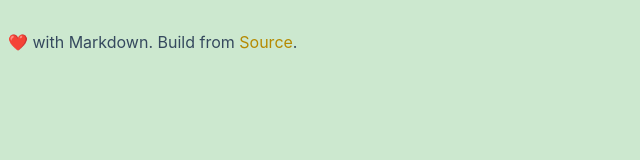
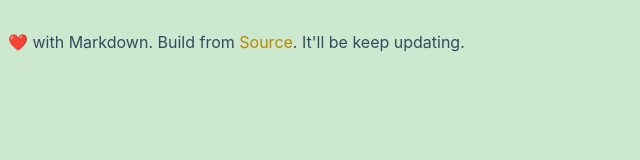
Before and after one commit to evillt/resume, a website: page template.html in a window 1280 px wide. Shown: the whole page, without its empty margins (0-640 px from the left). Drawn offline with Linux system fonts and the light colour scheme.

Commit message:
Update template.html

```diff
--- a/template.html
+++ b/template.html
@@ -22,6 +22,7 @@
   <footer style="margin-top: 2em;">
     ❤️ with Markdown.
     Build from <a href="https://github.com/evillt/resume">Source</a>.
+    It'll be keep updating.
   </footer>
 </body>
 </html>
```
